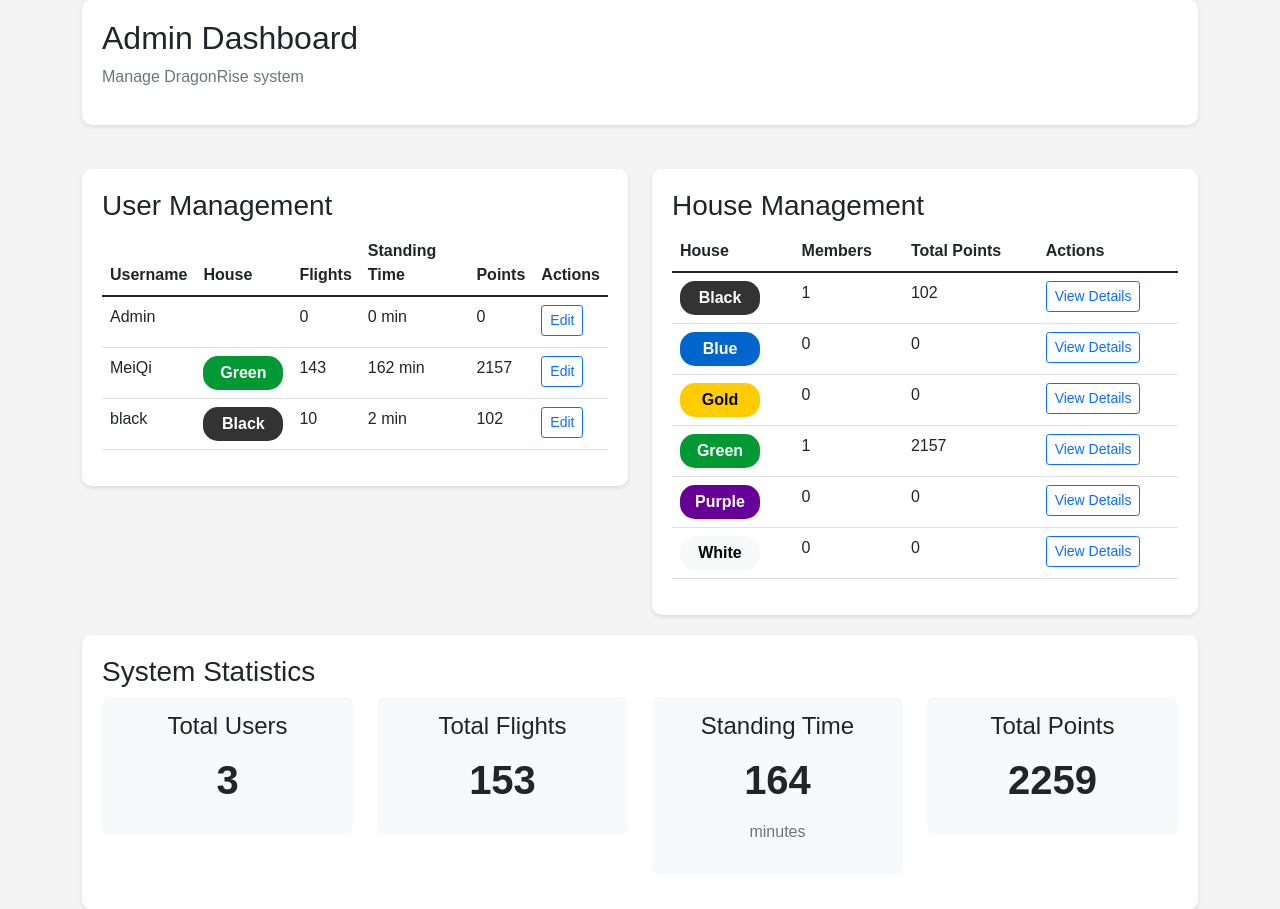
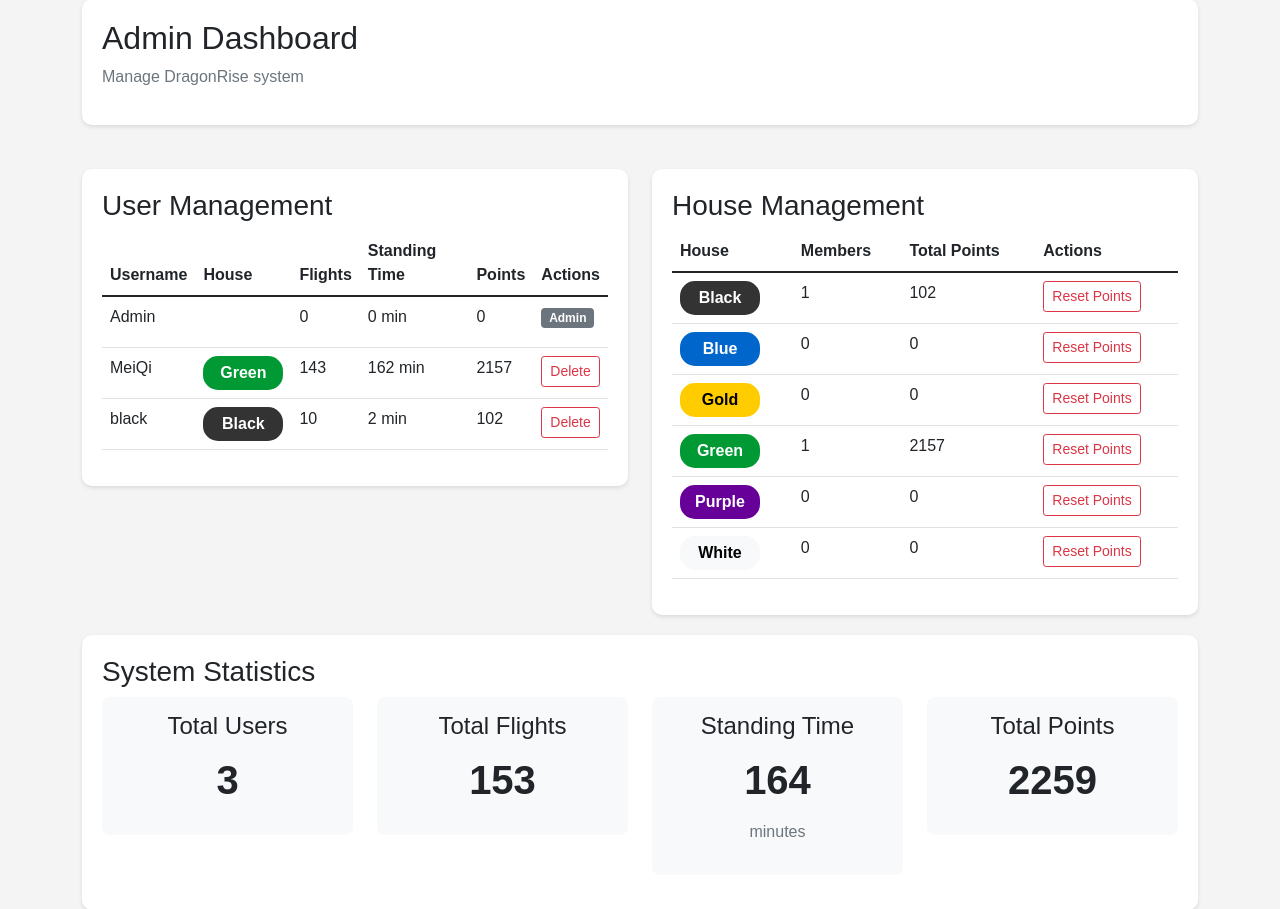
Before and after one commit to Nat-hsm/DragonRise, a Flask app: page /admin-dashboard in a window 1280 px wide. Shown: the part 87-996 px from the top of the page. Run offline with Flask 3, Linux system fonts and the light colour scheme; a user stored in the database is signed in; some libraries are stand-ins or nearby versions.

Commit message:
added delete functions to admin dashboard

```diff
--- a/app.py
+++ b/app.py
@@ -206,6 +206,99 @@ def admin_dashboard():
                          houses=houses,
                          total_stats=total_stats,
                          activity_logs=activity_logs)
+
+@app.route('/admin-dashboard/delete-user', methods=['POST'])
+@login_required
+@admin_required
+def delete_user():
+    try:
+        user_id = request.form.get('user_id')
+        if not user_id:
+            flash('User ID is required', 'danger')
+            return redirect(url_for('admin_dashboard'))
+
+        # Find the user
+        user = User.query.get_or_404(int(user_id))
+
+        # Don't allow deleting the admin user
+        if user.is_admin:
+            flash('Cannot delete admin user', 'danger')
+            return redirect(url_for('admin_dashboard'))
+
+        # Get user's house to update member count
+        house = House.query.filter_by(name=user.house).first()
+        if house:
+            house.remove_member()
+
+            # Subtract user's points from house total
+            house.total_points -= user.total_points
+            house.total_flights -= user.total_flights
+            if hasattr(house, 'total_standing_time'):
+                house.total_standing_time -= user.total_standing_time
+
+        # Delete user's logs
+        ClimbLog.query.filter_by(user_id=user_id).delete()
+        StandingLog.query.filter_by(user_id=user_id).delete()
+
+        # Delete user
+        username = user.username  # Store for logging
+        db.session.delete(user)
+        db.session.commit()
+
+        # Log the activity
+        log_activity(app, current_user.id, 'User Deleted', f'User {username} was deleted')
+        flash(f'User {username} has been deleted', 'success')
+
+    except Exception as e:
+        db.session.rollback()
+        app.logger.error(f"Error deleting user: {str(e)}")
+        flash('An error occurred while deleting the user', 'danger')
+
+    return redirect(url_for('admin_dashboard'))
+
+@app.route('/admin-dashboard/reset-house', methods=['POST'])
+@login_required
+@admin_required
+def reset_house():
+    try:
+        house_id = request.form.get('house_id')
+        if not house_id:
+            flash('House ID is required', 'danger')
+            return redirect(url_for('admin_dashboard'))
+
+        # Find the house
+        house = House.query.get_or_404(int(house_id))
+
+        # Store house name for logging
+        house_name = house.name
+
+        # Reset house statistics
+        old_points = house.total_points
+        house.total_points = 0
+        house.total_flights = 0
+        house.total_standing_time = 0
+
+        # Reset points for all users in this house
+        users_in_house = User.query.filter_by(house=house.name).all()
+        for user in users_in_house:
+            if not user.is_admin:  # Don't reset admin user stats
+                user.total_points = 0
+                user.total_flights = 0
+                user.total_standing_time = 0
+
+        # Commit changes
+        db.session.commit()
+
+        # Log the activity
+        log_activity(app, current_user.id, 'House Reset', f'House {house_name} points reset from {old_points} to 0')
+        flash(f'House {house_name} has been reset. All points and statistics are now zero.', 'success')
+
+    except Exception as e:
+        db.session.rollback()
+        app.logger.error(f"Error resetting house: {str(e)}")
+        flash('An error occurred while resetting the house', 'danger')
+
+    return redirect(url_for('admin_dashboard'))
 
 @app.route('/analytics-dashboard')
 @login_required
--- a/templates/admin_dashboard.html
+++ b/templates/admin_dashboard.html
@@ -35,7 +35,15 @@
                         <td>{{ user.total_standing_time }} min</td>
                         <td>{{ user.total_points }}</td>
                         <td>
-                            <a href="#" class="btn btn-sm btn-outline-primary">Edit</a>
+                            {% if not user.is_admin %}
+                            <form action="/admin-dashboard/delete-user" method="POST" style="display:inline;">
+                                <input type="hidden" name="csrf_token" value="{{ csrf_token() }}">
+                                <input type="hidden" name="user_id" value="{{ user.id }}">
+                                <button type="submit" class="btn btn-sm btn-outline-danger" onclick="return confirm('Are you sure you want to delete this user? This action cannot be undone.');">Delete</button>
+                            </form>
+                            {% else %}
+                            <span class="badge bg-secondary">Admin</span>
+                            {% endif %}
                         </td>
                     </tr>
                     {% endfor %}
@@ -65,7 +73,11 @@
                         <td>{{ house.member_count }}</td>
                         <td>{{ house.total_points }}</td>
                         <td>
-                            <a href="#" class="btn btn-sm btn-outline-primary">View Details</a>
+                            <form action="/admin-dashboard/reset-house" method="POST" style="display:inline;">
+                                <input type="hidden" name="csrf_token" value="{{ csrf_token() }}">
+                                <input type="hidden" name="house_id" value="{{ house.id }}">
+                                <button type="submit" class="btn btn-sm btn-outline-danger" onclick="return confirm('Are you sure you want to reset all points for {{ house.name }} house? This action cannot be undone.');">Reset Points</button>
+                            </form>
                         </td>
                     </tr>
                     {% endfor %}
```
